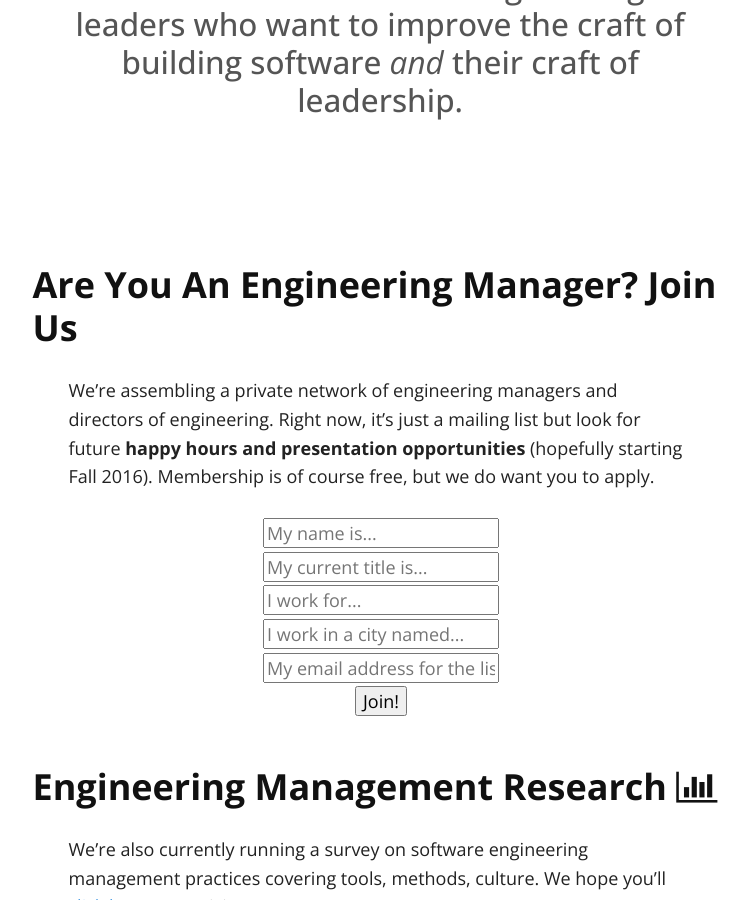
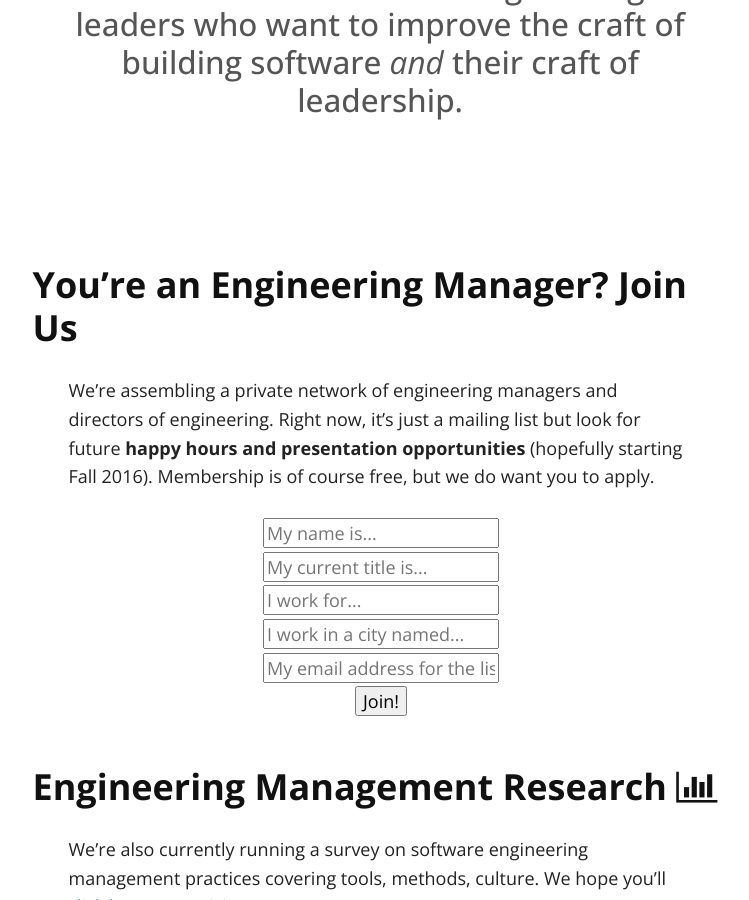
Before and after one commit to craftleadership/craftleadership.github.io, a Jekyll site: the page built from index.md, in a window 1280 px wide and 900 px high, scrolled down 335 px. Shown: the whole window, without its empty margins (259-1008 px from the left). Built offline with Jekyll 4.4.1, drawn with Linux system fonts in a browser that asks for light colours; nearby versions of some CDN libraries.

Commit message:
revises homepage text (very minor)

```diff
--- a/index.md
+++ b/index.md
@@ -4,7 +4,7 @@ layout: default
 
 ## {{ site.description }}
 
-### Are You An Engineering Manager? Join Us
+### You're an Engineering Manager? Join Us
 
 We're assembling a private network of engineering managers and directors of engineering. Right now, it's just a mailing list but look for future **happy hours and presentation opportunities** (hopefully starting Fall 2016). Membership is of course free, but we do want you to apply.
 
```
